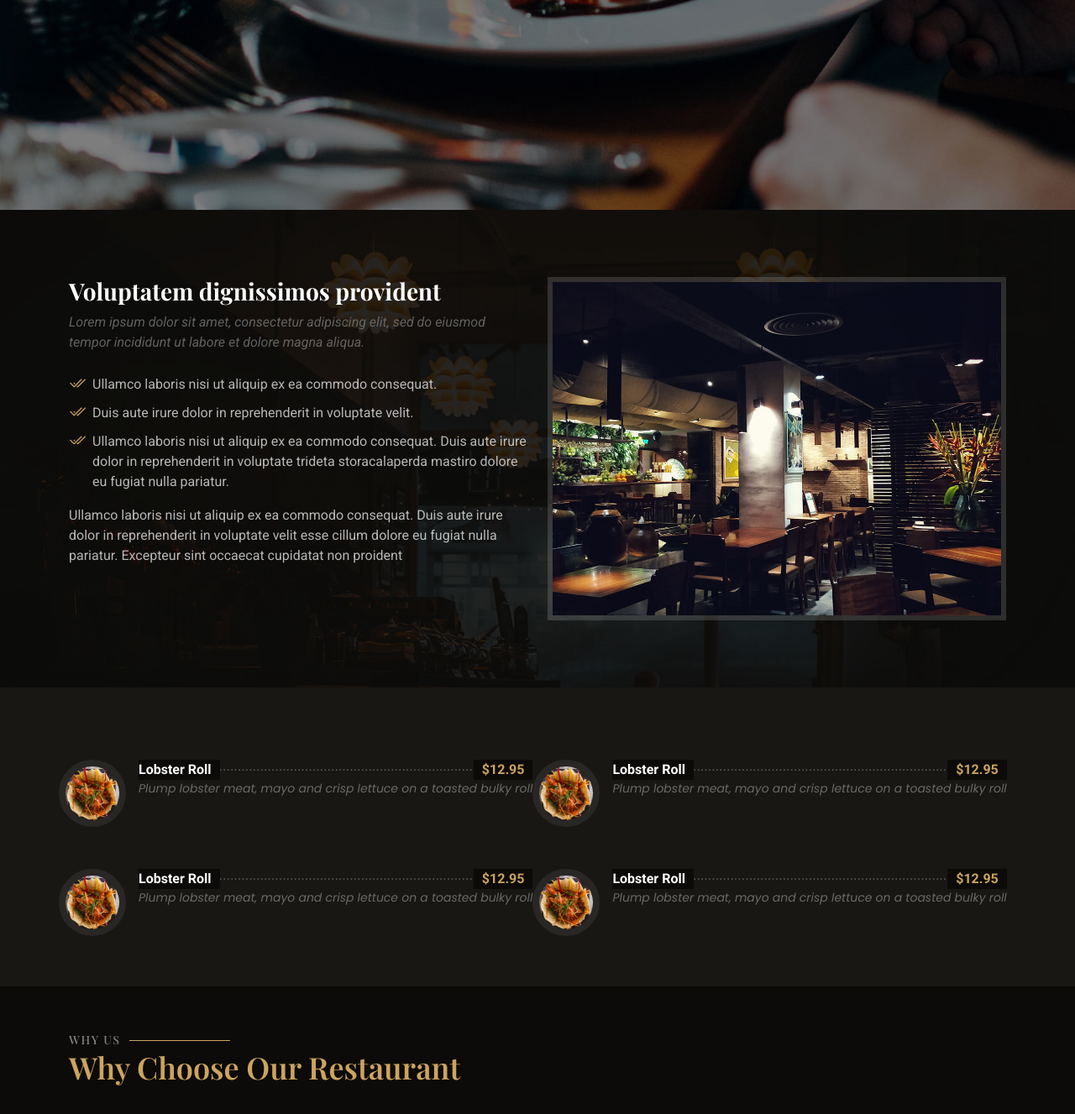
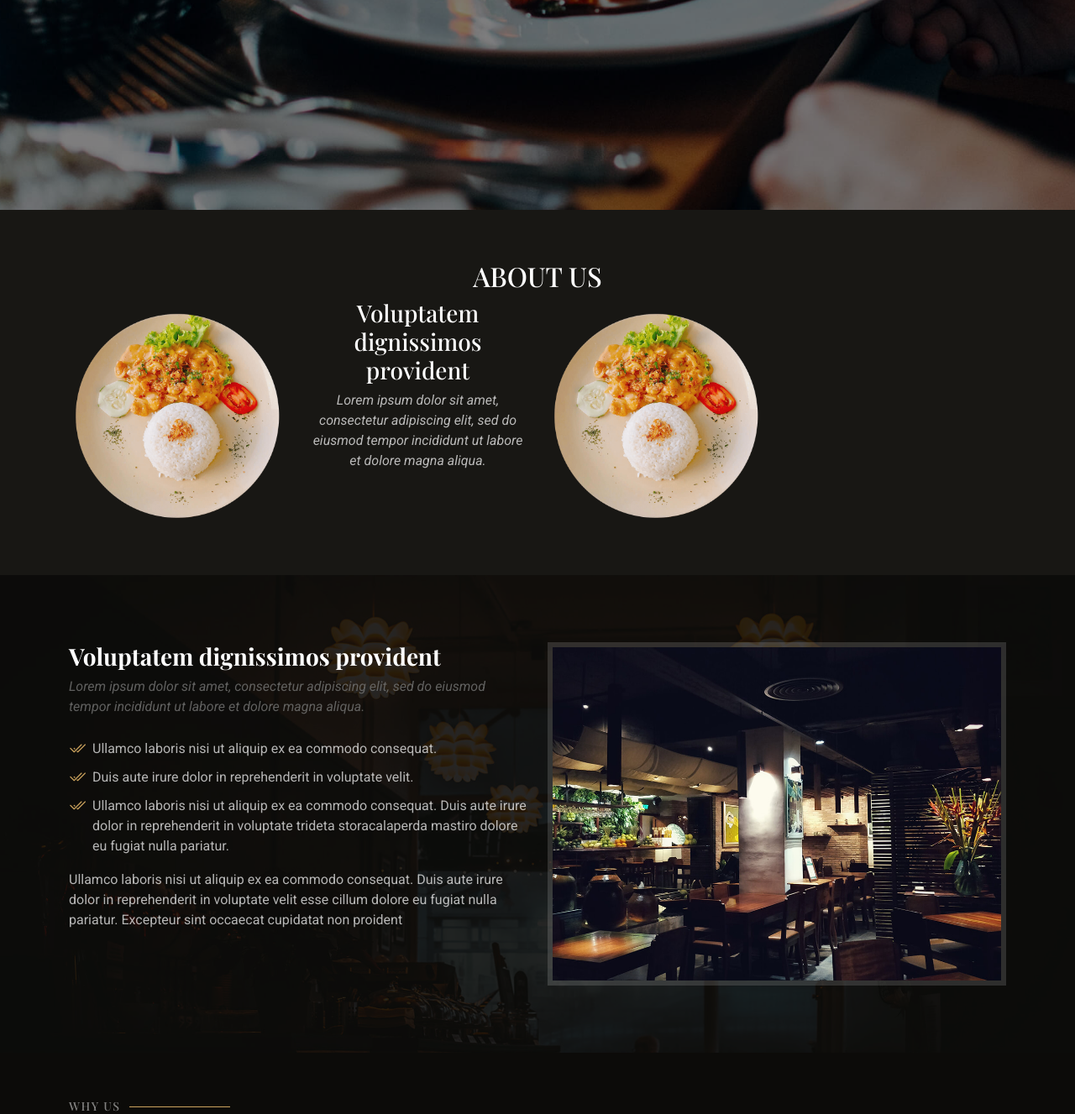
Before and after one commit to mercyogalo/Personal-work, a Django app: page / in a window 1280 px wide. Shown: the part 550-1877 px from the top of the page at 84% size. Run offline with Django 4.2, Linux system fonts and the light colour scheme; some libraries are stand-ins or nearby versions; some web fonts are replaced.

Commit message:
updated the about section
started redesigning it changing the layout

```diff
--- a/restaurant/restaurantfeature/templates/index.html
+++ b/restaurant/restaurantfeature/templates/index.html
@@ -40,6 +40,45 @@
 
 
 
+  <!-- Specials Section -->
+  <section id="menu" class="menu section">
+
+  <h2 class="text-center">ABOUT US</h2>
+
+    <div class="container" data-aos="fade-up" data-aos-delay="100">
+
+      <div class="row">
+
+        <div class="col-lg-3">
+          <img src="{% static 'assets/img/specials-1.png' %}" alt="" class="img-fluid">
+  </div>
+
+  <div class="col-lg-3 text-center">
+    <h3>Voluptatem dignissimos provident</h3>
+    <p class="fst-italic">
+      Lorem ipsum dolor sit amet, consectetur adipiscing elit, sed do eiusmod tempor incididunt ut labore et dolore
+      magna aliqua.
+    </p>
+</div>
+
+<div class="col-lg-3">
+  <img src="{% static 'assets/img/specials-1.png' %}" alt="" class="img-fluid">
+</div>
+
+
+
+        </div>
+      </div>
+
+    </div>
+
+  </section><!-- /Specials Section -->
+
+
+
+
+
+
 
     <!-- About Section -->
     <section id="about" class="about section">
@@ -71,105 +110,6 @@
       </div>
 
     </section><!-- /About Section -->
-
-
-
-<!--
-    <div class="col-lg-6  ">
-      <img src="{% static 'assets/img/chefs/chef-1.jpg' %}" class="chef-about-image" alt="">
-    </div><!-- Menu Item -->
-
-
-
-
-
-
-
-
-
-
-
-
-<!-- Menu Section -->
-<section id="menu" class="menu section">
-
-
-
-  <div class="container isotope-layout" data-default-filter="*" data-layout="masonry" data-sort="original-order">
-
-
-    <div class="row isotope-container gy-4" data-aos="fade-up" data-aos-delay="200">
-
-
-
-<div class="col-lg-6">
-
-      <div class="menu-item  isotope-item">
-        <img src="{% static 'assets/img/menu/lobster-roll.jpg' %}" class="menu-img" alt="">
-        <div class="menu-content">
-          <a href="#">Lobster Roll</a><span>$12.95</span>
-        </div>
-        <div class="menu-ingredients">
-          Plump lobster meat, mayo and crisp lettuce on a toasted bulky roll
-        </div>
-      </div><!-- Menu Item -->
-
-
-      <div class="menu-item  isotope-item">
-        <img src="{% static 'assets/img/menu/lobster-roll.jpg' %}" class="menu-img" alt="">
-        <div class="menu-content">
-          <a href="#">Lobster Roll</a><span>$12.95</span>
-        </div>
-        <div class="menu-ingredients">
-          Plump lobster meat, mayo and crisp lettuce on a toasted bulky roll
-        </div>
-      </div><!-- Menu Item -->
-
-
-
-      <div class="menu-item  isotope-item">
-        <img src="{% static 'assets/img/menu/lobster-roll.jpg' %}" class="menu-img" alt="">
-        <div class="menu-content">
-          <a href="#">Lobster Roll</a><span>$12.95</span>
-        </div>
-        <div class="menu-ingredients">
-          Plump lobster meat, mayo and crisp lettuce on a toasted bulky roll
-        </div>
-      </div><!-- Menu Item -->
-
-
-
-      <div class="menu-item  isotope-item">
-        <img src="{% static 'assets/img/menu/lobster-roll.jpg' %}" class="menu-img" alt="">
-        <div class="menu-content">
-          <a href="#">Lobster Roll</a><span>$12.95</span>
-        </div>
-        <div class="menu-ingredients">
-          Plump lobster meat, mayo and crisp lettuce on a toasted bulky roll
-        </div>
-      </div><!-- Menu Item -->
-
-
-
-    </div>
-
-
-
-
-    </div><!-- Menu Item row-->
-
-
-    </div><!-- Menu Container -->
-
-  </div>
-
-</section><!-- /Menu Section -->
-
-
-
-
-
-
 
 
 
@@ -447,8 +387,7 @@
                     <img src="{% static 'assets/img/specials-1.png' %}" alt="" class="img-fluid">
                     <div class=" details order-2 order-lg-1">
                       <h3>Architecto ut aperiam autem id</h3>
-                      <p class="fst-italic">Qui laudantium consequatur laborum sit qui ad sapiente dila parde sonata raqer a videna mareta paulona marka</p>
-                      <p>Et nobis maiores eius. Voluptatibus ut enim blanditiis atque harum sint. Laborum eos ipsum ipsa odit magni. Incidunt hic ut molestiae aut qui. Est repellat minima eveniet eius et quis magni nihil. Consequatur dolorem quaerat quos qui similique accusamus nostrum rem vero</p>
+                      <p>Et nobis eo</p>
                     </div>
                </div>
 
@@ -456,8 +395,7 @@
                 <img src="{% static 'assets/img/specials-2.png' %}" alt="" class="img-fluid">
                 <div class=" details order-2 order-lg-1">
                   <h3>Architecto ut aperiam autem id</h3>
-                  <p class="fst-italic">Qui laudantium consequatur laborum sit qui ad sapiente dila parde sonata raqer a videna mareta paulona marka</p>
-                  <p>Et nobis maiores eius. Voluptatibus ut enim blanditiis atque harum sint. Laborum eos ipsum ipsa odit magni. Incidunt hic ut molestiae aut qui. Est repellat minima eveniet eius et quis magni nihil. Consequatur dolorem quaerat quos qui similique accusamus nostrum rem vero</p>
+                  <p>Et nobis </p>
                 </div>
            </div>
 
@@ -466,8 +404,7 @@
             <img src="{% static 'assets/img/specials-3.png' %}" alt="" class="img-fluid">
             <div class=" details order-2 order-lg-1">
               <h3>Architecto ut aperiam autem id</h3>
-              <p class="fst-italic">Qui laudantium consequatur laborum sit qui ad sapiente dila parde sonata raqer a videna mareta paulona marka</p>
-              <p>Et nobis maiores eius. Voluptatibus ut enim blanditiis atque harum sint. Laborum eos ipsum ipsa odit magni. Incidunt hic ut molestiae aut qui. Est repellat minima eveniet eius et quis magni nihil. Consequatur dolorem quaerat quos qui similique accusamus nostrum rem vero</p>
+              <p>Et nobis maiores</p>
             </div>
        </div>
 
@@ -476,11 +413,27 @@
         <img src="{% static 'assets/img/specials-4.png' %}" alt="" class="img-fluid">
         <div class=" details order-2 order-lg-1">
           <h3>Architecto ut aperiam autem id</h3>
-          <p class="fst-italic">Qui laudantium consequatur laborum sit qui ad sapiente dila parde sonata raqer a videna mareta paulona marka</p>
-          <p>Et nobis maiores eius. Voluptatibus ut enim blanditiis atque harum sint. Laborum eos ipsum ipsa odit magni. Incidunt hic ut molestiae aut qui. Est repellat minima eveniet eius et quis magni nihil. Consequatur dolorem quaerat quos qui similique accusamus nostrum rem vero</p>
+          <p>Et nobis maiores </p>
         </div>
    </div>
 
+
+   <div class="col-lg-4 text-center order-1 order-lg-2">
+    <img src="{% static 'assets/img/specials-4.png' %}" alt="" class="img-fluid">
+    <div class=" details order-2 order-lg-1">
+      <h3>Architecto ut aperiam autem id</h3>
+      <p>Et nobis maiores </p>
+    </div>
+</div>
+
+
+<div class="col-lg-4 text-center order-1 order-lg-2">
+  <img src="{% static 'assets/img/specials-4.png' %}" alt="" class="img-fluid">
+  <div class=" details order-2 order-lg-1">
+    <h3>Architecto ut aperiam autem id</h3>
+    <p>Et nobis maiores </p>
+  </div>
+</div>
 
 
 
```
